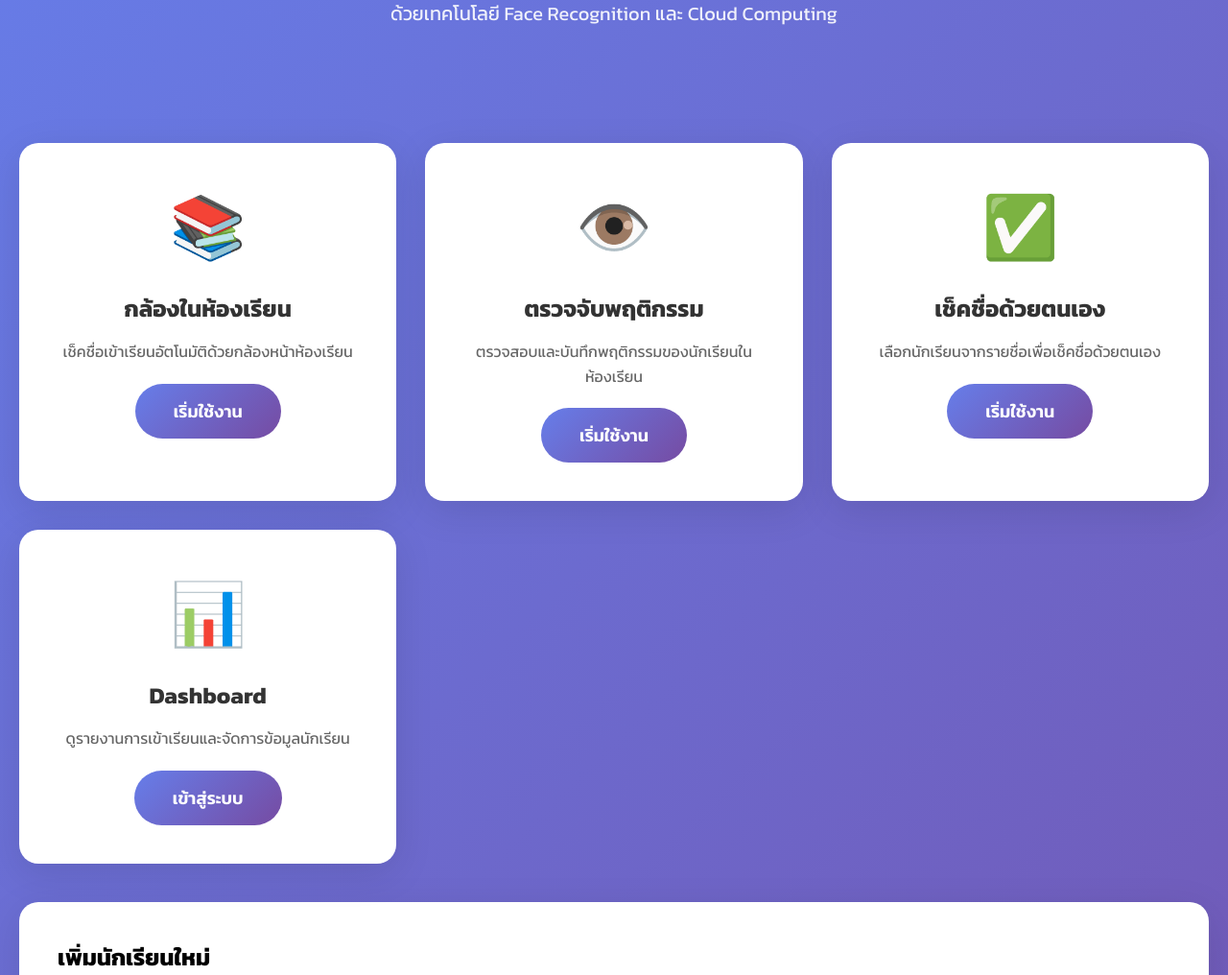
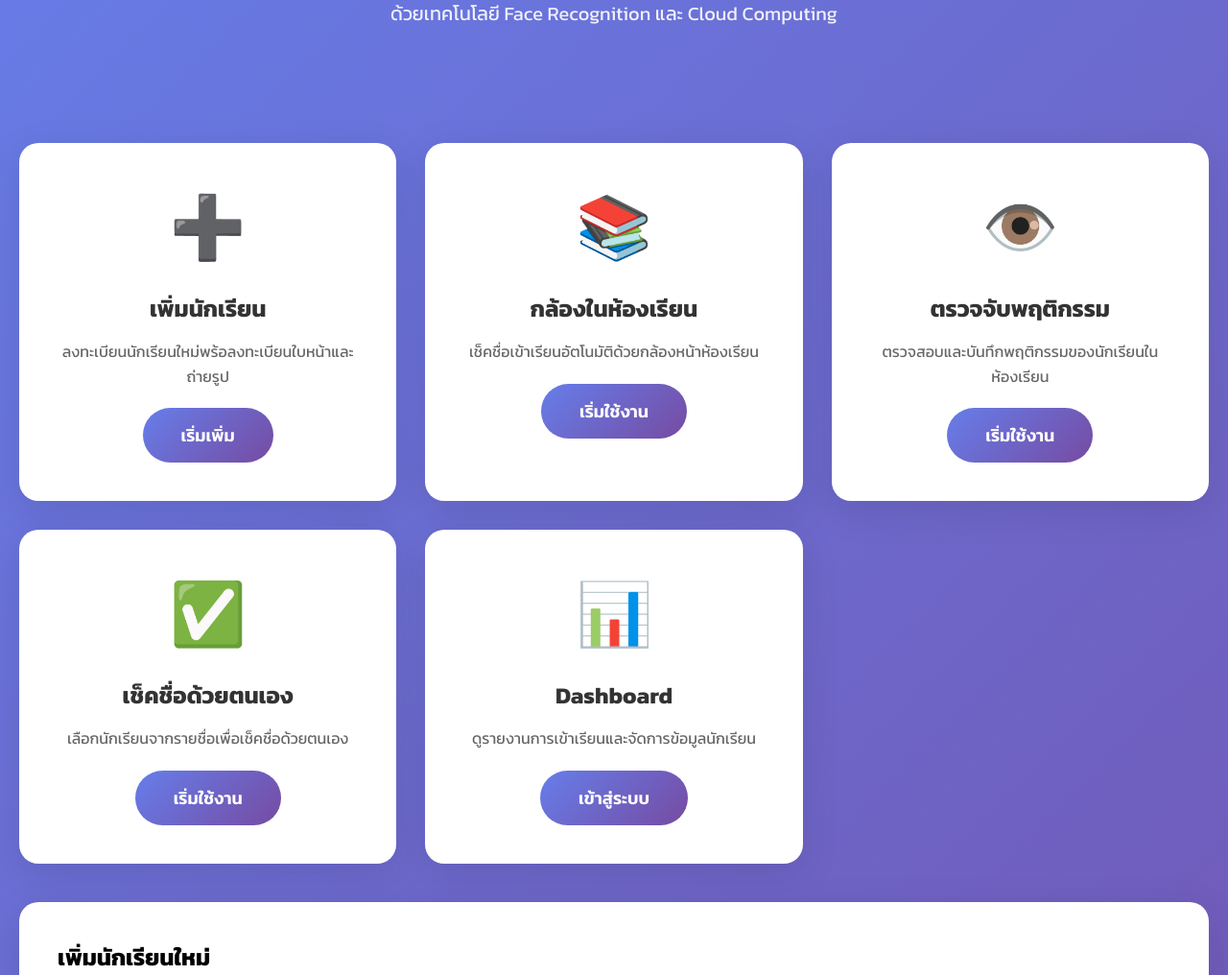
Before and after one commit to Yanperm/hikvission_student_care, a Flask app: page / in a window 1280 px wide. Shown: the part 223-1239 px from the top of the page at 96% size. Run offline with Flask 3, Linux system fonts and the light colour scheme.

Commit message:
Add: Link to add student feature in menu and homepage

```diff
--- a/templates/index.html
+++ b/templates/index.html
@@ -66,6 +66,12 @@
 
     <div class="container">
         <div class="features">
+            <div class="feature-card" onclick="location.href='#add-student'">
+                <div class="feature-icon">➕</div>
+                <h3>เพิ่มนักเรียน</h3>
+                <p>ลงทะเบียนนักเรียนใหม่พร้อลงทะเบียนใบหน้าและถ่ายรูป</p>
+                <a href="#add-student" class="btn-primary" style="margin-top: 20px;">เริ่มเพิ่ม</a>
+            </div>
             <div class="feature-card" onclick="location.href='/camera_classroom'">
                 <div class="feature-icon">📚</div>
                 <h3>กล้องในห้องเรียน</h3>
```
